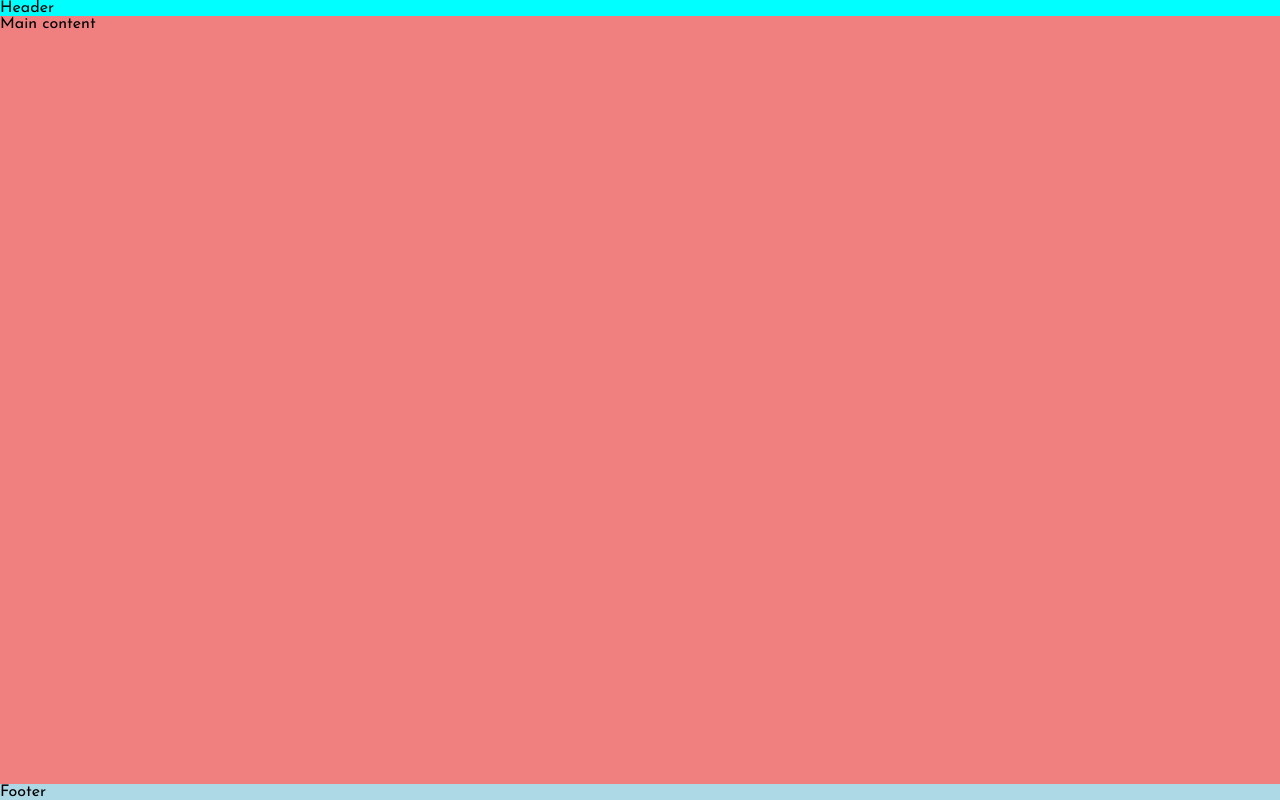
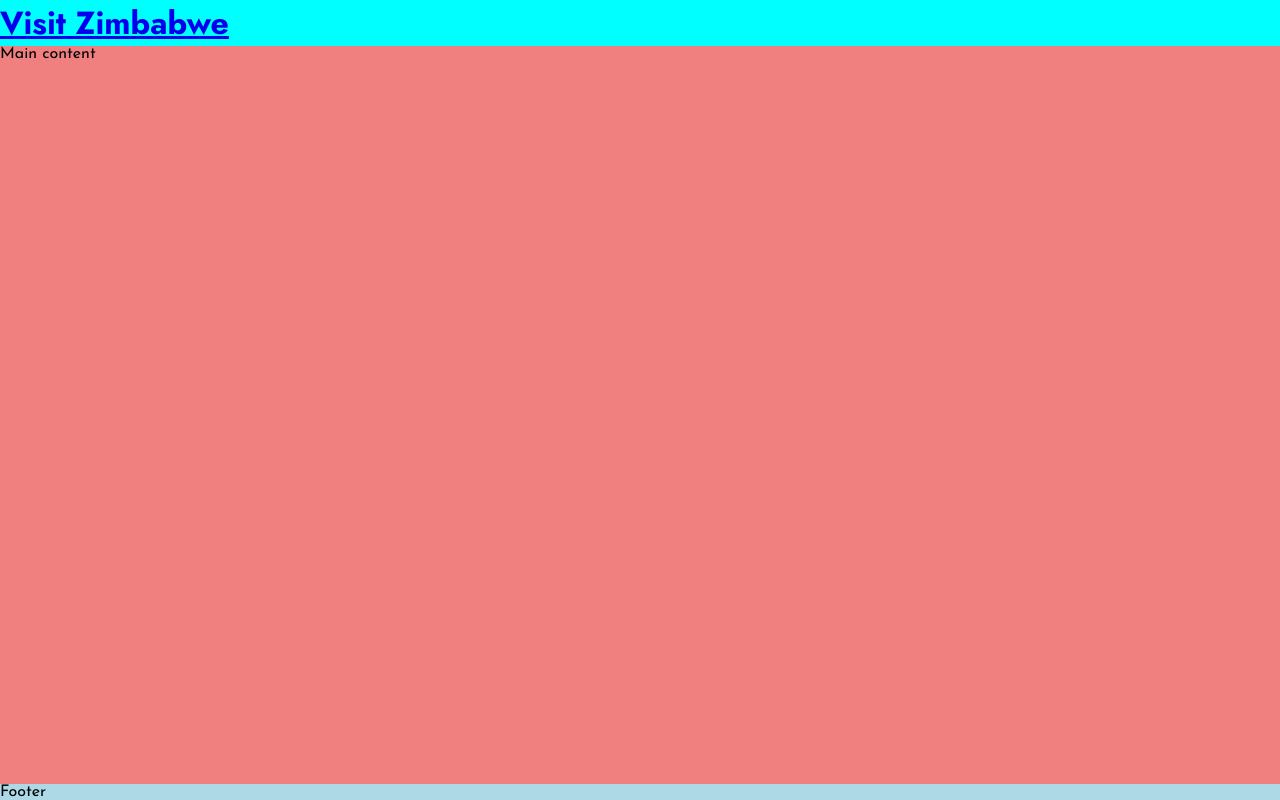
Before and after one commit to stacykimberley/project-one-visit-zimbabwe, a plain HTML site: page index.html in a window 1280 px wide. Drawn offline with Linux system fonts and the light colour scheme.

Commit message:
Add logo to header and apply Jost font

```diff
--- a/assets/css/style.css
+++ b/assets/css/style.css
@@ -22,6 +22,10 @@ header {
     background-color: aqua;
 }
 
+h1 {
+   font-family: 'Jost' , sans serif;
+}
+
 /* Main content */
 main {
     background-color: lightcoral;
--- a/index.html
+++ b/index.html
@@ -20,7 +20,13 @@
 
 <body>
     <!-- Header -->
-    <header> Header </header>
+    <header>
+        <a href="index.html">
+            <h1 id="logo"> Visit Zimbabwe</h1>
+        </a>
+
+    </header>
+
 
     <!-- Main content -->
     <main> Main content </main>
```
